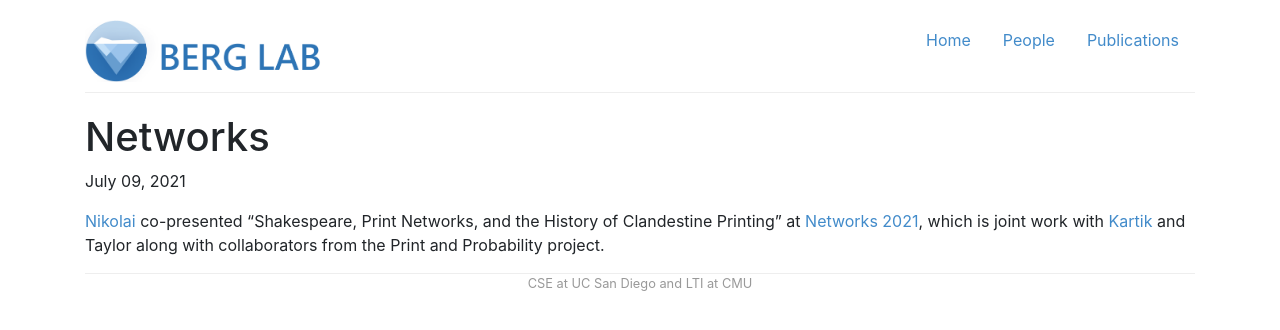
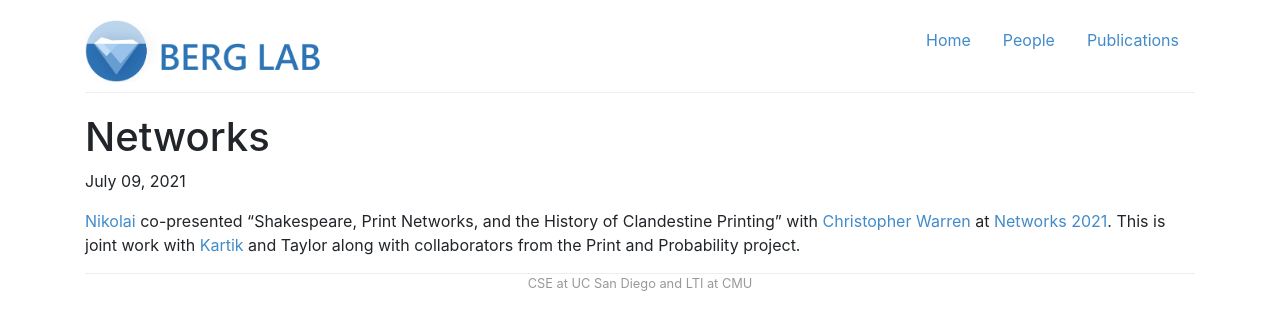
Before and after one commit to icebergnlp/icebergnlp.github.io, a Jekyll site: the page built from _posts/2021-07-09-networks.md, in a window 1280 px wide. Shown: the top 330 px of the page. Built offline with Jekyll 4.4.1, drawn with Linux system fonts in a browser that asks for light colours.

Commit message:
Correcting a post

```diff
--- a/_posts/2021-07-09-networks.md
+++ b/_posts/2021-07-09-networks.md
@@ -4,4 +4,4 @@ shortnews: true
 icon: microphone
 ---
 
-[Nikolai](https://nvog.github.io/) co-presented “Shakespeare, Print Networks, and the History of Clandestine Printing” at [Networks 2021](https://networks2021.net), which is joint work with [Kartik](https://www.cs.cmu.edu/~kartikgo/) and Taylor along with collaborators from the Print and Probability project.
+[Nikolai](https://nvog.github.io/) co-presented "Shakespeare, Print Networks, and the History of Clandestine Printing" with [Christopher Warren](https://www.cmu.edu/cas/people/warren_chris.html) at [Networks 2021](https://networks2021.net). This is joint work with [Kartik](https://www.cs.cmu.edu/~kartikgo/) and Taylor along with collaborators from the Print and Probability project.
```
